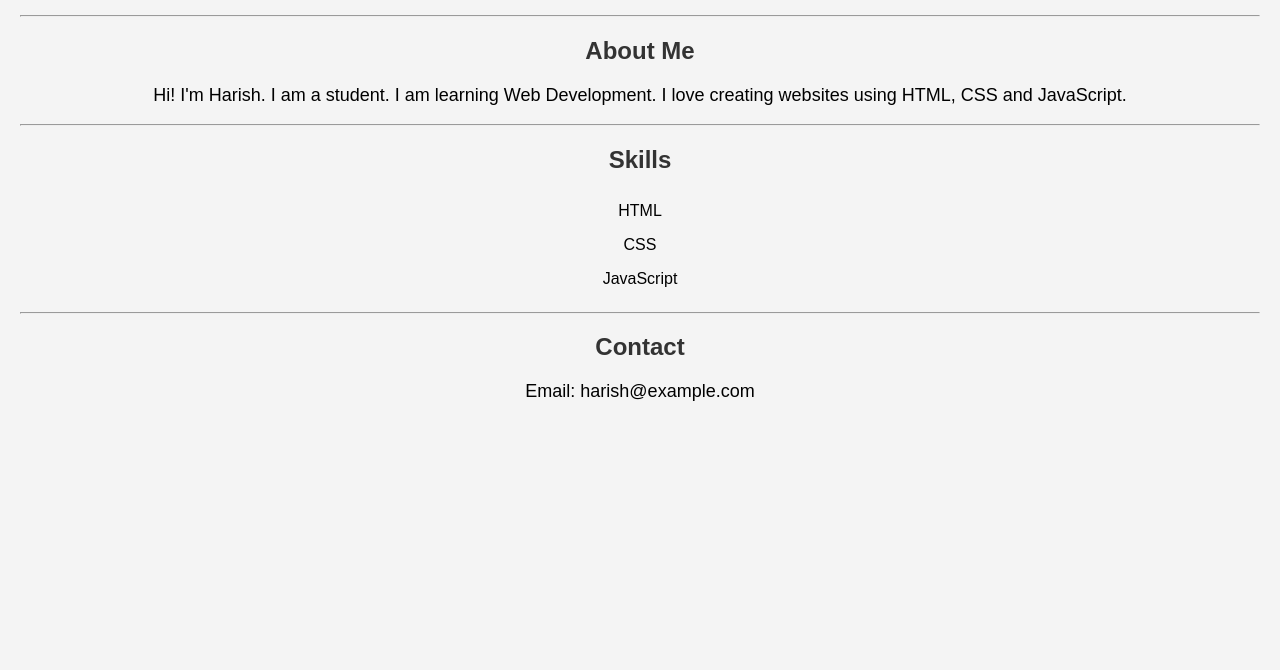
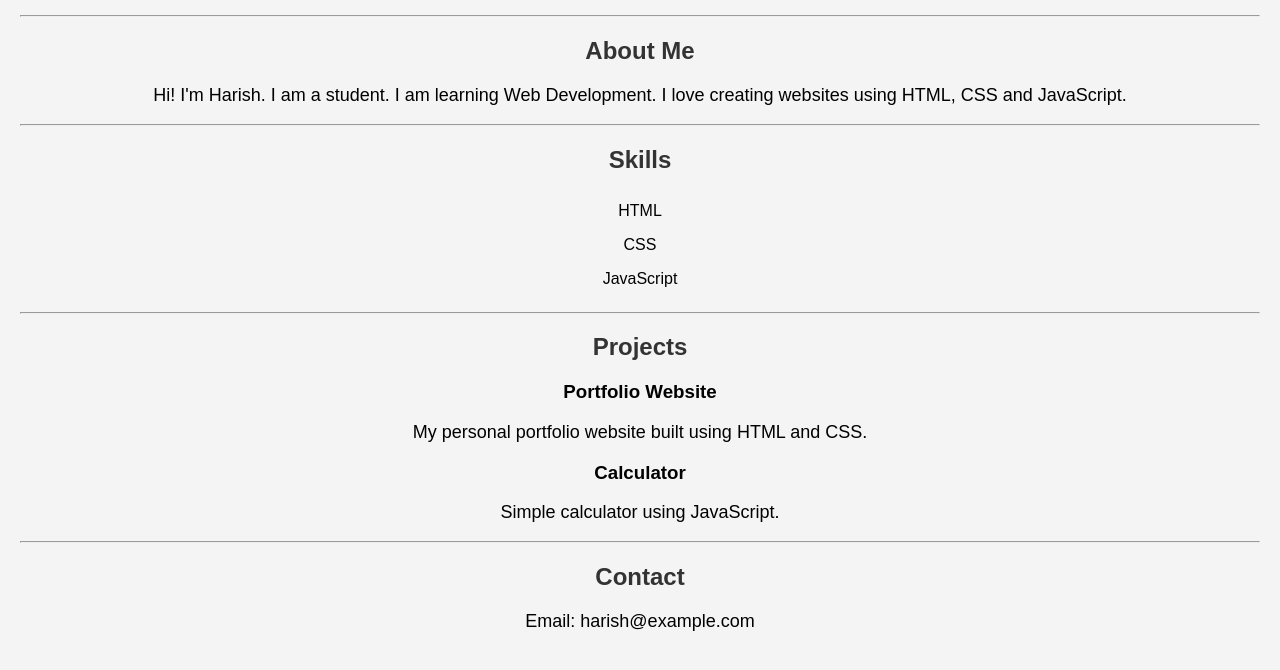
Before and after one commit to harishaids24-arch/portfolio, a plain HTML site: page index.html in a window 1280 px wide. Shown: the part 124-794 px from the top of the page. Drawn offline with Linux system fonts and the light colour scheme.

Commit message:
Update index.html

```diff
--- a/index.html
+++ b/index.html
@@ -9,13 +9,11 @@
 <body>
 
     <h1>Harish</h1>
-
     <p>Welcome to My Portfolio Website</p>
 
     <hr>
 
     <h2>About Me</h2>
-
     <p>
         Hi! I'm Harish.
         I am a student.
@@ -26,7 +24,6 @@
     <hr>
 
     <h2>Skills</h2>
-
     <ul>
         <li>HTML</li>
         <li>CSS</li>
@@ -35,8 +32,17 @@
 
     <hr>
 
+    <h2>Projects</h2>
+
+    <h3>Portfolio Website</h3>
+    <p>My personal portfolio website built using HTML and CSS.</p>
+
+    <h3>Calculator</h3>
+    <p>Simple calculator using JavaScript.</p>
+
+    <hr>
+
     <h2>Contact</h2>
-
     <p>Email: harish@example.com</p>
 
 </body>
```
